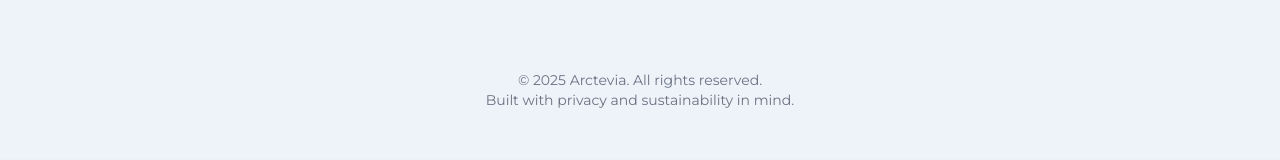
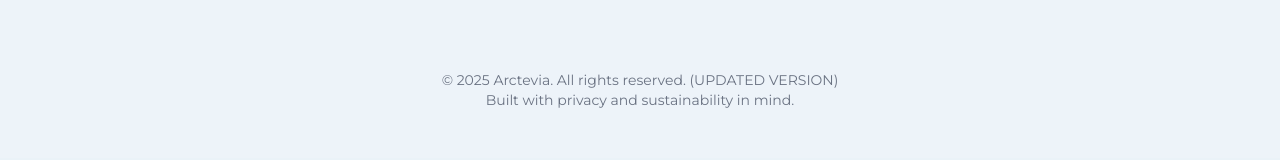
Before and after one commit to Svezzi/Arctevia, a Next.js app: page / in a window 1280 px wide. Shown: the part 1694-1854 px from the top of the page. Built offline with nearby package versions, Linux system fonts and the light colour scheme.

Commit message:
Updated footer with version marker to debug deployment issues

```diff
--- a/src/app/page.tsx
+++ b/src/app/page.tsx
@@ -180,7 +180,7 @@ export default function Home() {
       {/* Footer */}
       <footer className="bg-[#EDF3F9] py-12">
         <div className="max-w-7xl mx-auto px-6 md:px-12 text-center text-gray-500 text-sm">
-          <p>&copy; {new Date().getFullYear()} Arctevia. All rights reserved.</p>
+          <p>&copy; {new Date().getFullYear()} Arctevia. All rights reserved. (UPDATED VERSION)</p>
           <p>Built with privacy and sustainability in mind.</p>
         </div>
       </footer>
```
